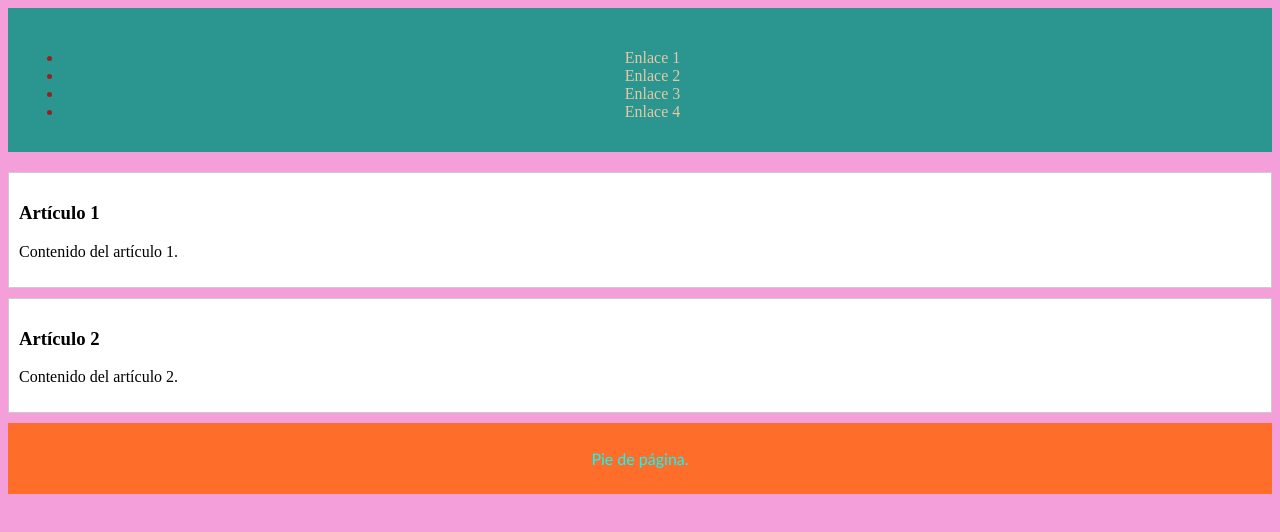
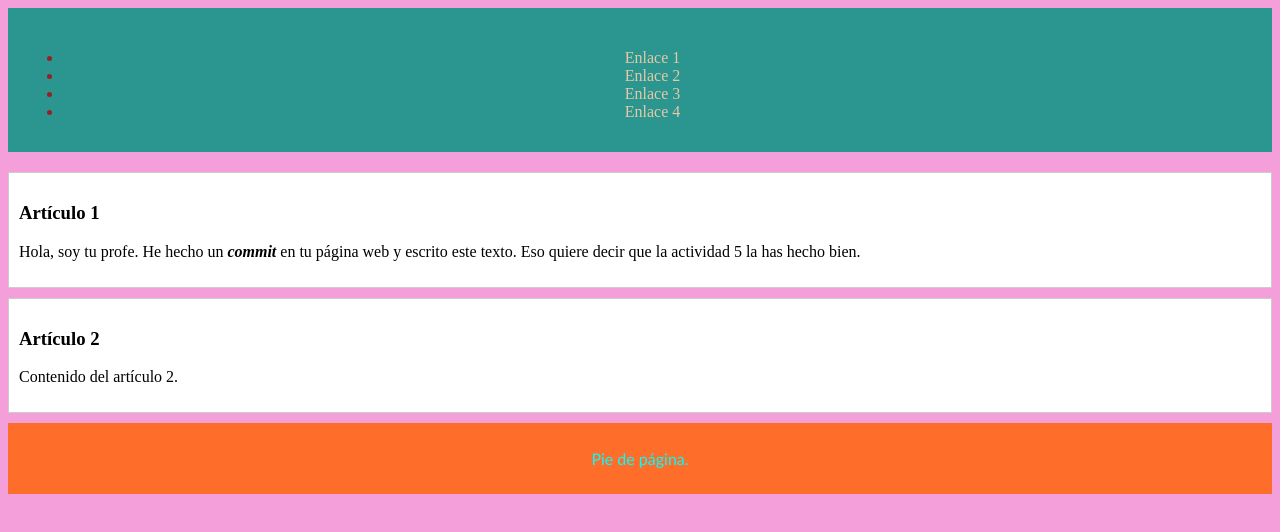
Before and after one commit to RocioCarmona04/Actividad-14, a plain HTML site: page index.html in a window 1280 px wide. Drawn offline with Linux system fonts and the light colour scheme.

Commit message:
Se inserta texto en el artículo

```diff
--- a/index.html
+++ b/index.html
@@ -29,7 +29,7 @@
       <h2 class="tituloSección"></h2>
       <article>
         <h3>Artículo 1</h3>
-        <p>Contenido del artículo 1.</p>
+        <p>Hola, soy tu profe. He hecho un <strong><em>commit</em></strong> en tu página web y escrito este texto. Eso quiere decir que la actividad 5 la has hecho bien.</p>
       </article>
 
       <article>
```
